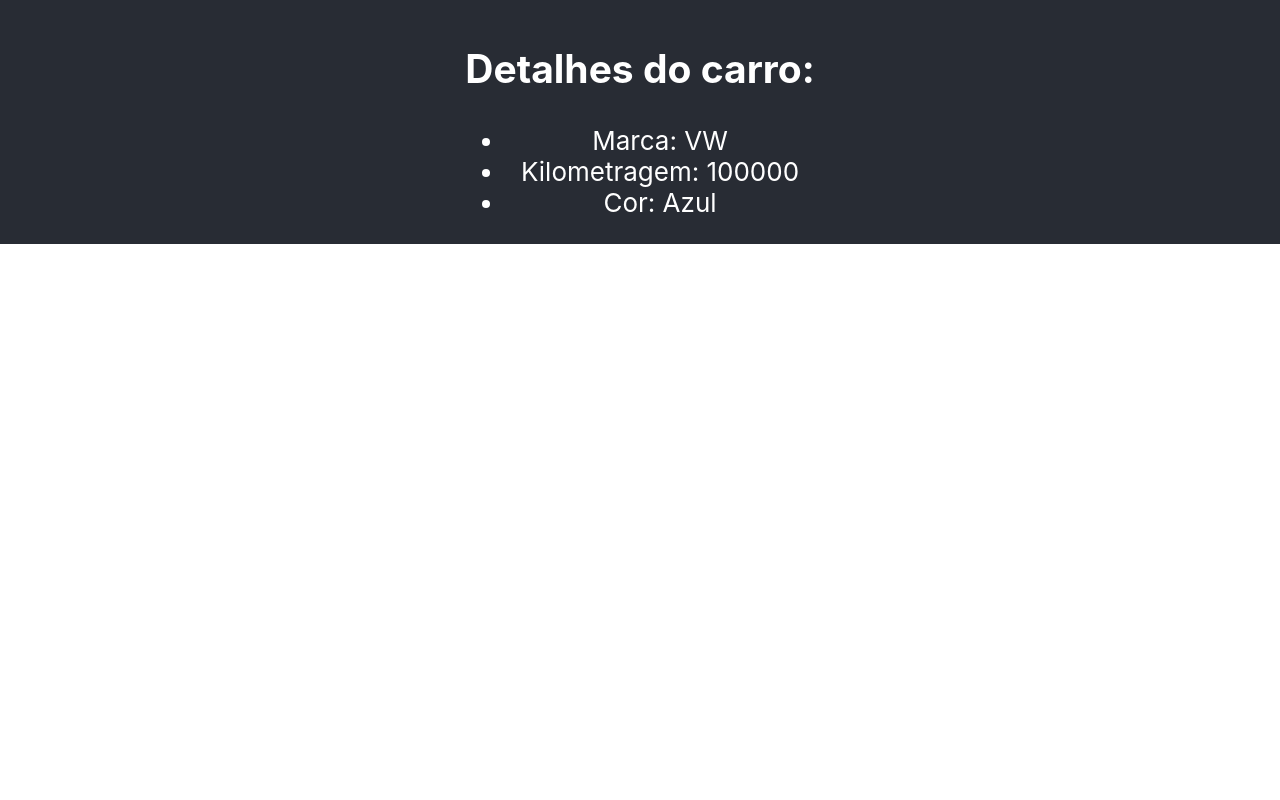
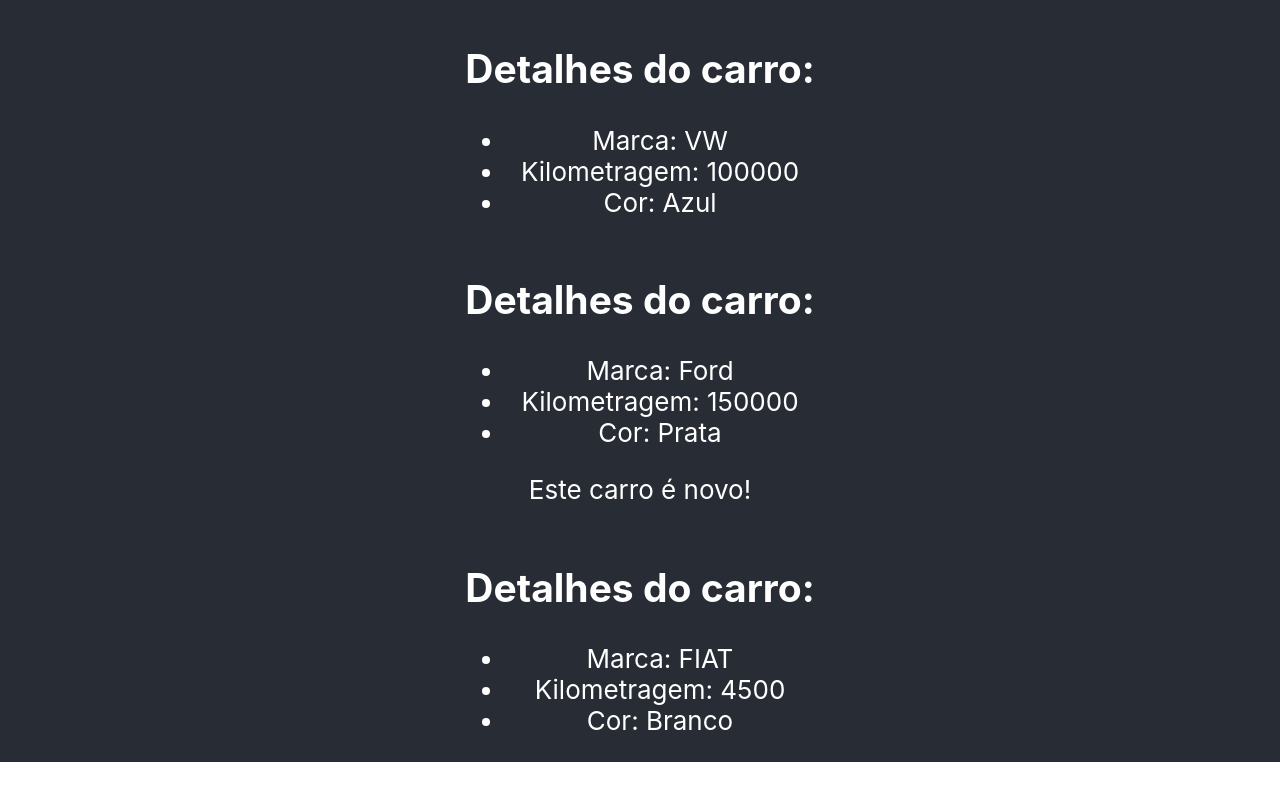
Before and after one commit to rcargnelutti/ReactZeroMaestria, a React (Create React App) app in the folder 3_AVANCANDO_NO_REACT/avancando/: page / in a window 1280 px wide. Shown: the part 1607-2407 px from the top of the page. Before the commit the page ends 2351 px from the top, so only its background shows below. Built offline with nearby package versions, Linux system fonts and the light colour scheme.

Commit message:
39 - reaproveitamento de componentes

```diff
--- a/3_AVANCANDO_NO_REACT/avancando/src/App.js
+++ b/3_AVANCANDO_NO_REACT/avancando/src/App.js
@@ -27,7 +27,11 @@
         <ConditionalRender />
         {/* props */}
         <ShowUserName name="Rodrigo"/>
-        <CarDetails brand="VW" km={100000} color="Azul" />
+        {/* destructuring */}
+        <CarDetails brand="VW" km={100000} color="Azul" newCar={false} />
+        {/* reaproveitamento */}
+        <CarDetails brand="Ford" color="Prata" km={150000} newCar={true} />
+        <CarDetails brand="FIAT" color="Branco" km={4500} newCar={false} />
       </header>
     </div>
   );
--- a/3_AVANCANDO_NO_REACT/avancando/src/components/CarDetails.js
+++ b/3_AVANCANDO_NO_REACT/avancando/src/components/CarDetails.js
@@ -1,6 +1,6 @@
 import React from "react";
 
-const CarDetails = ({ brand, km, color }) => {
+const CarDetails = ({ brand, km, color, newCar }) => {
   return (
     <div>
       <h2>Detalhes do carro:</h2>
@@ -9,6 +9,7 @@
         <li>Kilometragem: {km}</li>
         <li>Cor: {color}</li>
       </ul>
+      {newCar && <p> Este carro é novo!</p>}
     </div>
   );
 };
```
